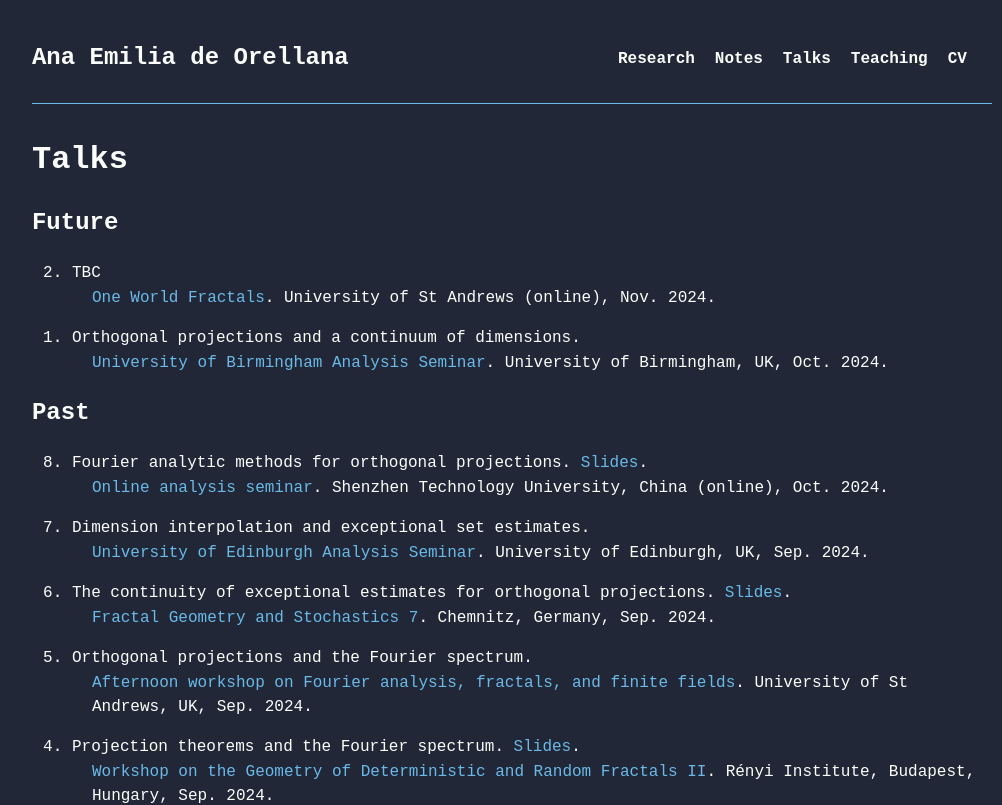
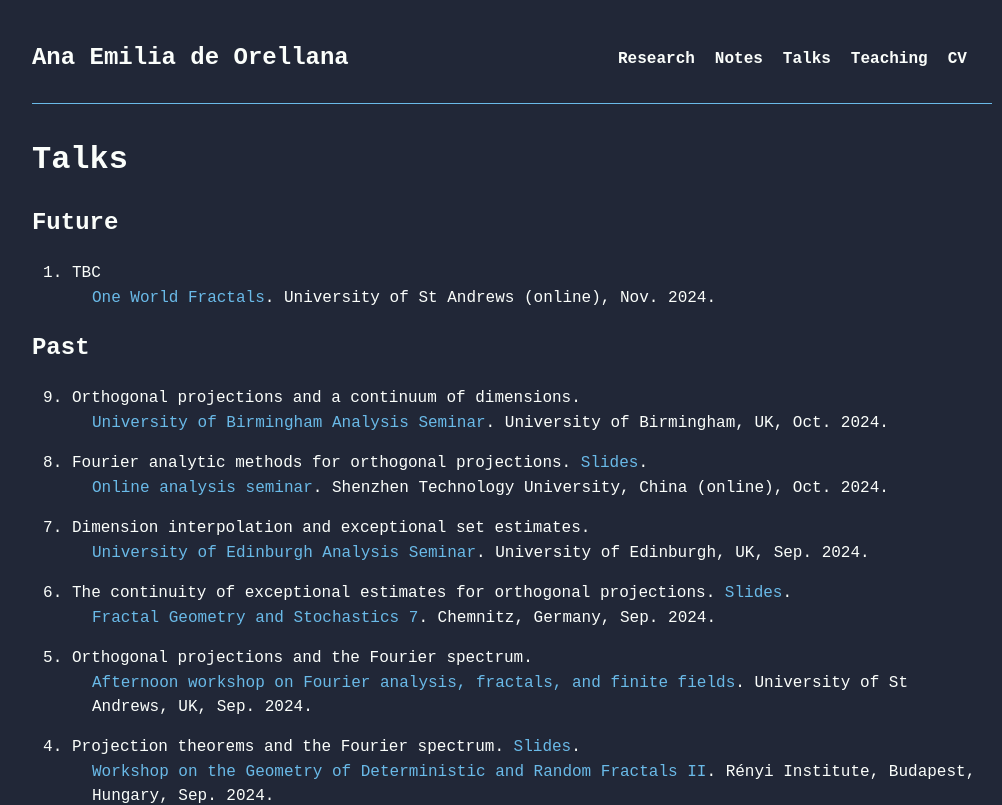
Before and after one commit to AnadeOre/anadeore.github.io, a Next.js app: page /talks in a window 1280 px wide. Shown: the top 805 px of the page, without its empty margins (128-1130 px from the left). Built offline with nearby package versions, Linux system fonts and the light colour scheme.

Commit message:
add talk

```diff
--- a/src/app/talks/page.jsx
+++ b/src/app/talks/page.jsx
@@ -17,6 +17,10 @@ const Teaching = () => {
           link='https://www.oneworldfractals.org/next/'
           when='Nov. 2024'
         />
+      </ol>
+      <h2>Past</h2>
+      <ol reversed>
+        {/*  */}
         <Talk
           title='Orthogonal projections and a continuum of dimensions.'
           event='University of Birmingham Analysis Seminar'
@@ -24,10 +28,6 @@ const Teaching = () => {
           link='https://www.birmingham.ac.uk/research/activity/mathematics/analysis'
           when='Oct. 2024'
         />
-      </ol>
-      <h2>Past</h2>
-      <ol reversed>
-        {/*  */}
         <Talk
           title='Fourier analytic methods for orthogonal projections.'
           event='Online analysis seminar'
```
